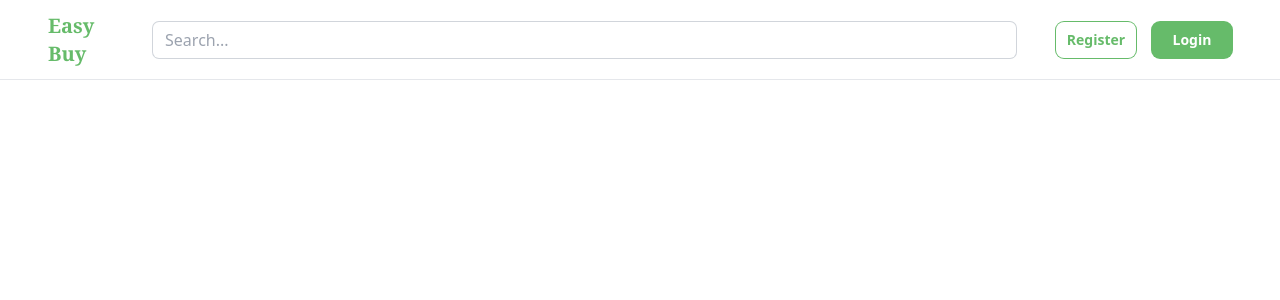
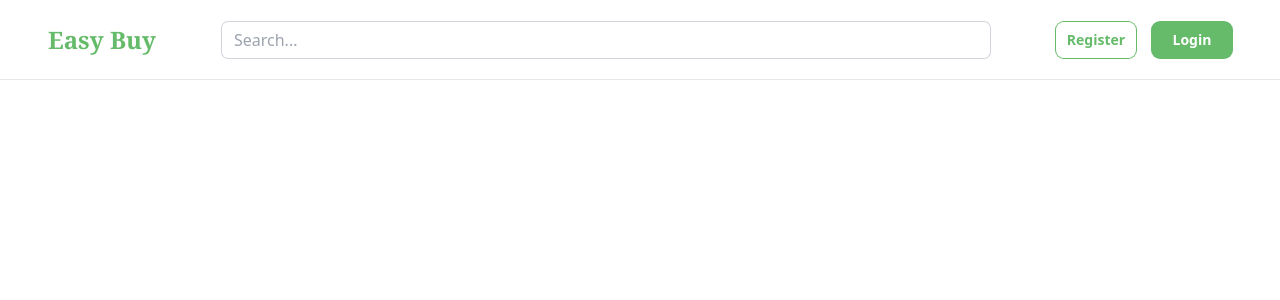
Before and after one commit to Shirloin/frontend-easy-buy, a React (Vite) app: page /product/1 in a window 1280 px wide. Shown: the top 300 px of the page. Built offline with nearby package versions, Linux system fonts and the light colour scheme; no server answers.

Commit message:
fix: navbar

```diff
--- a/src/components/Navbar.tsx
+++ b/src/components/Navbar.tsx
@@ -10,11 +10,11 @@ export default function Navbar() {
   return (
     <>
       <nav className="fixed z-50 flex h-20 w-full items-center justify-between gap-x-10 border-b bg-white px-12 py-4">
-        <Link className="font-serif text-xl font-semibold text-primary" to="/">
-          Easy Buy
+        <Link className="font-serif text-2xl font-semibold text-primary" to="/">
+          <p>Easy Buy</p>
         </Link>
         <input
-          className="w-full max-w-5xl rounded-md px-3 py-1.5 ring-1 ring-gray-300 focus:ring-primary"
+          className="w-full max-w-3xl rounded-md px-3 py-1.5 ring-1 ring-gray-300 focus:ring-primary"
           placeholder="Search..."
           type="text"
         />
--- a/src/util/Socket.ts
+++ b/src/util/Socket.ts
@@ -1,5 +1,5 @@
 import socketIO from 'socket.io-client';
-const URL = process.env.VITE_NODE_ENV === 'production' ? process.env.VITE_API_BASE_URL ?? "" : 'http://localhost:7654';
+const URL = import.meta.env.VITE_NODE_ENV === 'production' ? import.meta.env.VITE_API_BASE_URL ?? "" : 'http://localhost:7654';
 export const socket = socketIO(URL, {
     transports: ["websocket"],
     reconnection: true,
--- a/vite.config.ts
+++ b/vite.config.ts
@@ -10,14 +10,14 @@ export default defineConfig({
     outDir: 'dist',
     sourcemap: true,
   },
-  preview: {
-    port: 7654,
-    strictPort: true,
-  },
-  server: {
-    port: 7654,
-    strictPort: true,
-    host: true,
-    origin: "http://0.0.0.0:7654",
-  },
+  // preview: {
+  //   port: 7654,
+  //   strictPort: true,
+  // },
+  // server: {
+  //   port: 7654,
+  //   strictPort: true,
+  //   host: true,
+  //   origin: "http://0.0.0.0:7654",
+  // },
 })
```
